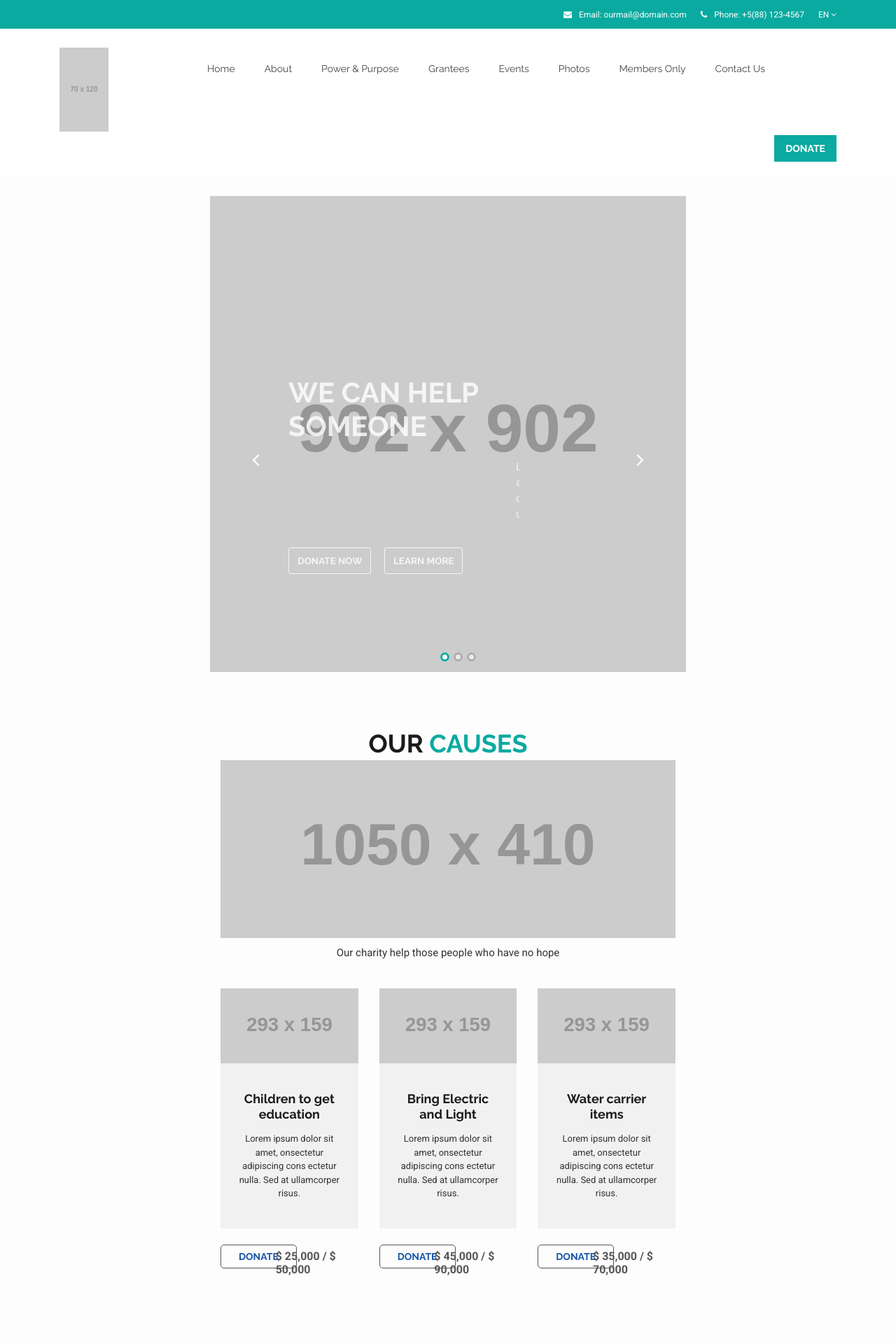
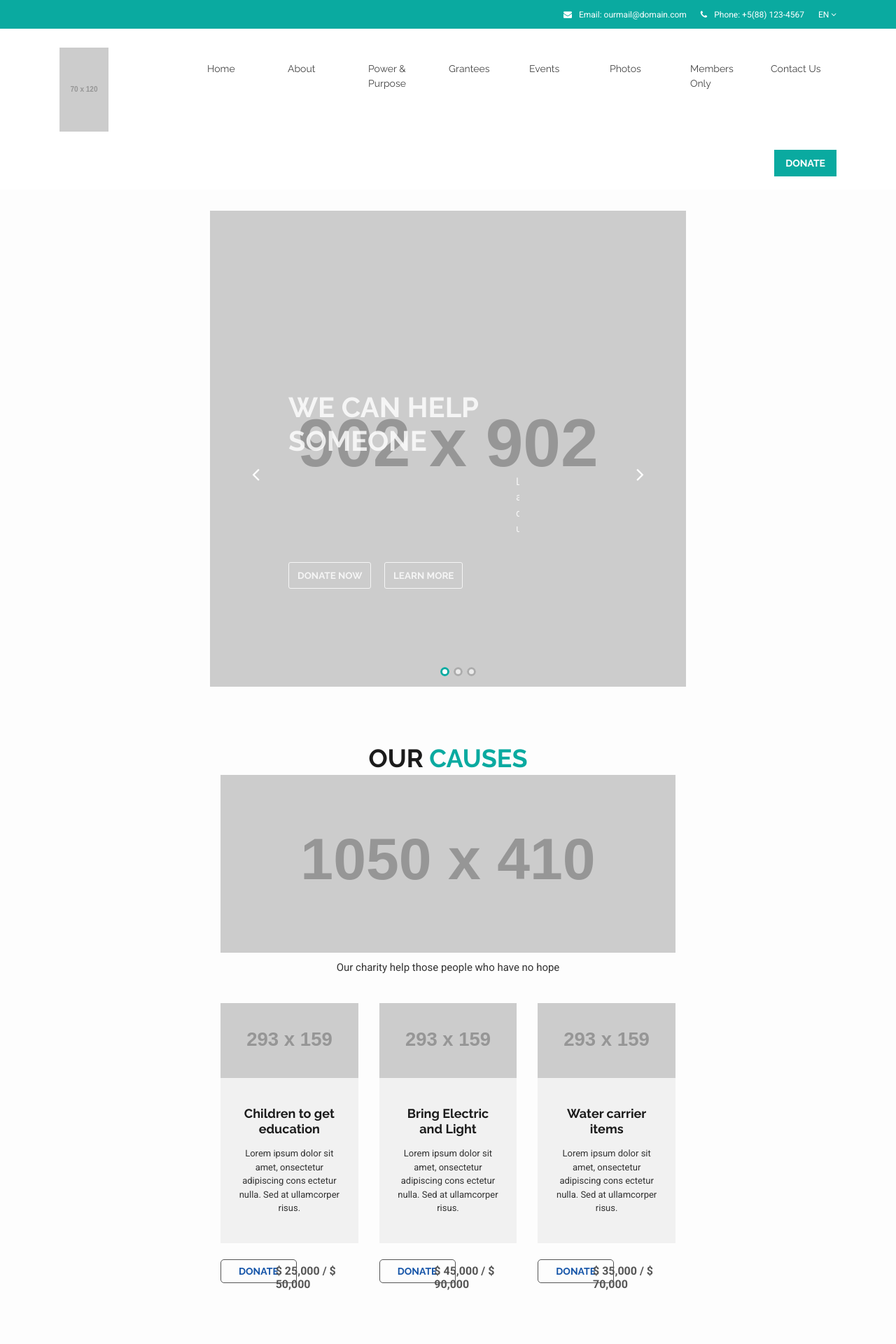
Before and after one commit to brightplum/ccc-foundation, a Jekyll site: the page built from index.html, in a window 1280 px wide. Shown: the top 1920 px of the page at 70% size. Built offline with Jekyll 4.4.1, drawn with Linux system fonts in a browser that asks for light colours.

Commit message:
Adjusting nav bar

```diff
--- a/_includes/header.html
+++ b/_includes/header.html
@@ -55,10 +55,10 @@
         </div>
         <div class="col-md-10 col-xs-12">
           <div class="main-menu">
-            <nav>
-              <ul>
+            <nav class="container">
+              <ul class="row">
                 {% for item in site.data.navigation %}
-                <li>
+                <li class="col">
                   <a href="{{ site.url }}{{ item.link }}">
                     {{ item.name }}
                   </a>
```
